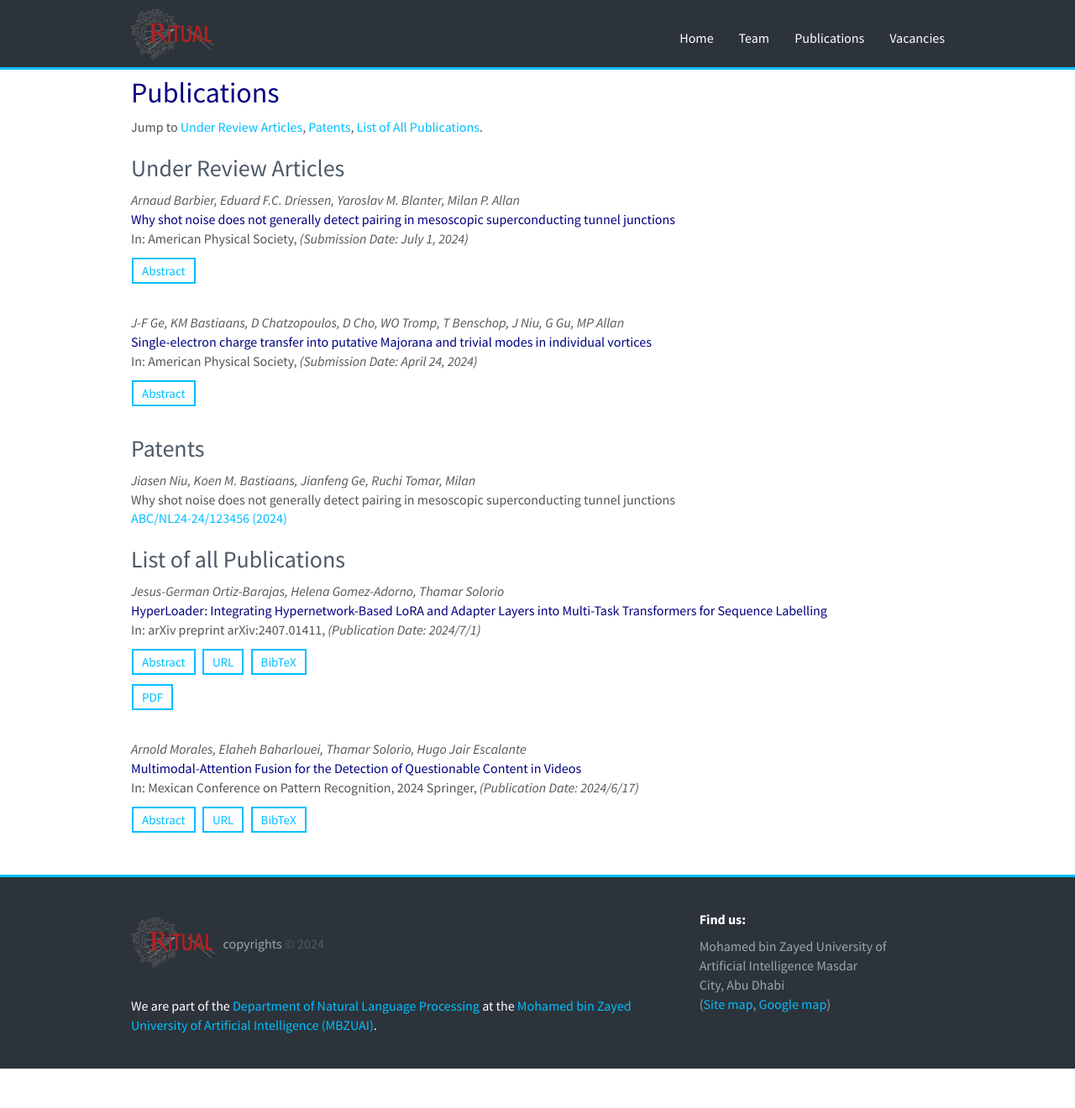
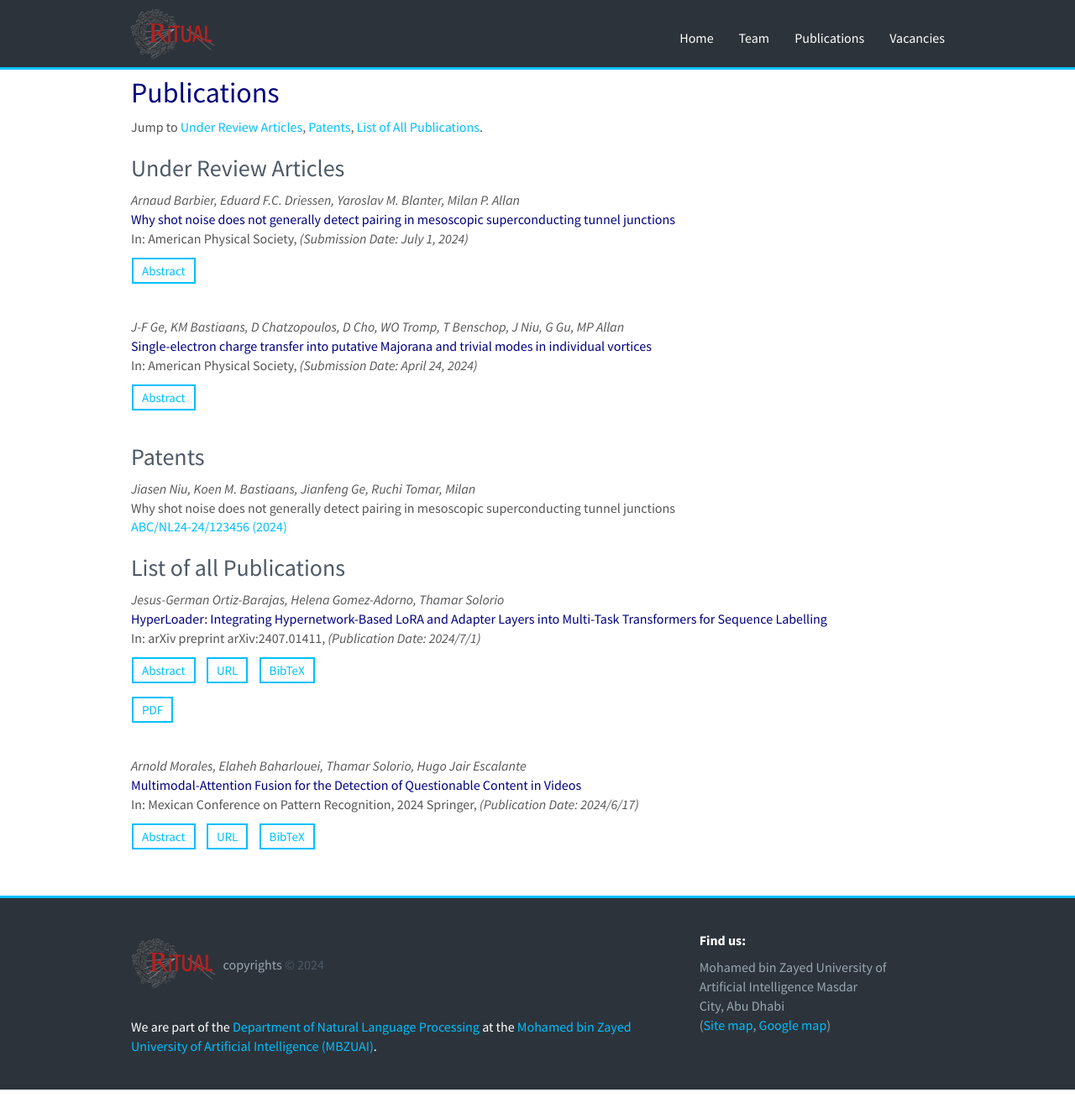
Before and after one commit to RamzaBasharat/MBZUAI, a Jekyll site: the page built from _pages/publications.md, in a window 1280 px wide and 1320 px high. Shown: the whole window at 84% size. Built offline with Jekyll 4.4.1, drawn with Linux system fonts in a browser that asks for light colours; nearby versions of some CDN libraries.

Commit message:
updating publications

```diff
--- a/_pages/publications.md
+++ b/_pages/publications.md
@@ -24,7 +24,7 @@ Jump to [Under Review Articles](#under-review-articles), [Patents](#patents), [L
   </a>
 </div>
 </div>
-<div class="collapse" id="abs-{{ forloop.index }}" style="margin-top:3px;margin-bottom:5px">
+<div class="collapse" id="abs-{{ forloop.index }}">
     {{publi.abs}}
 </div>
 
--- a/css/main.scss
+++ b/css/main.scss
@@ -147,7 +147,7 @@ color:#99a7b2;
     cursor: pointer; /* Pointer cursor on hover */
     margin-left:0px;
     margin-right:10px;
-    margin-right:5px;
+    margin-bottom:5px;
 }
 
 .small-sky-btn:hover {
```
